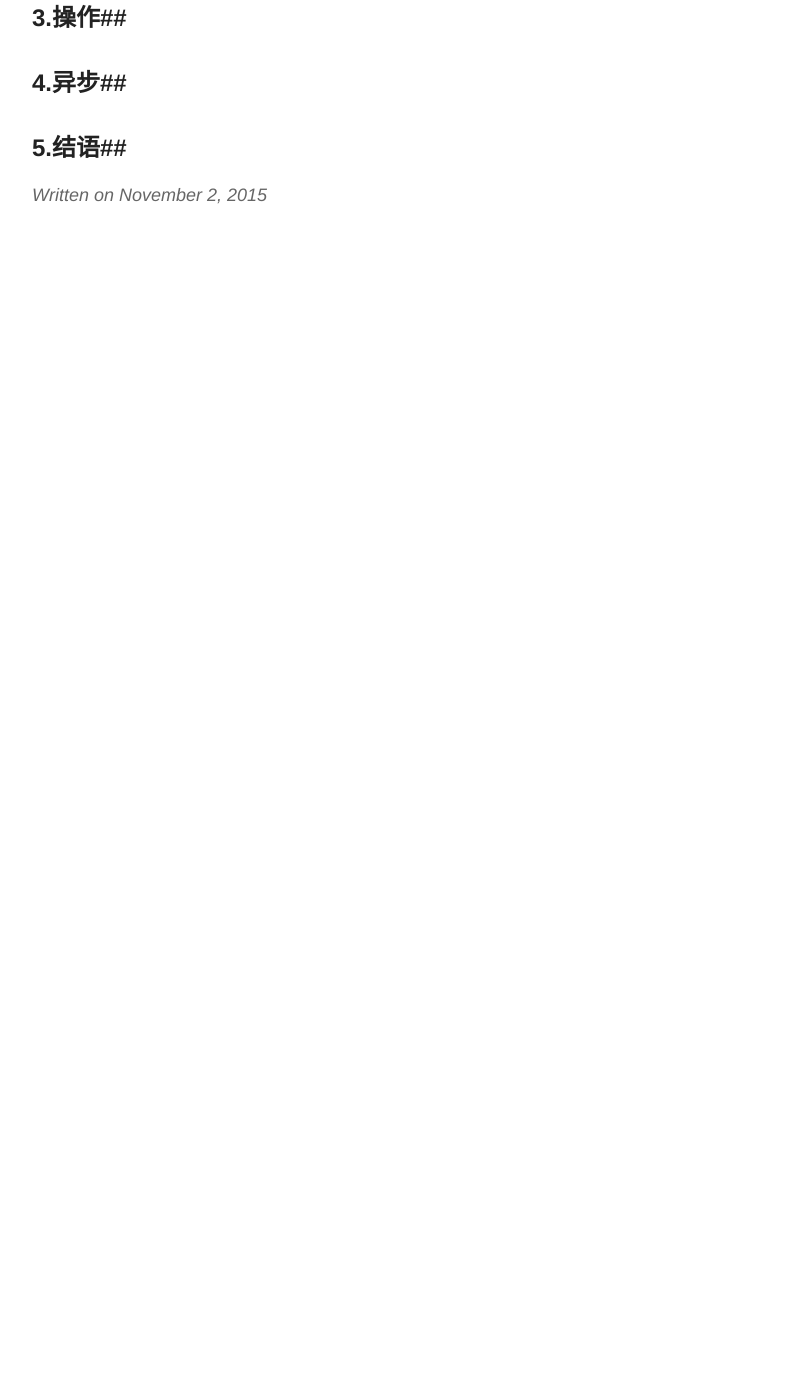
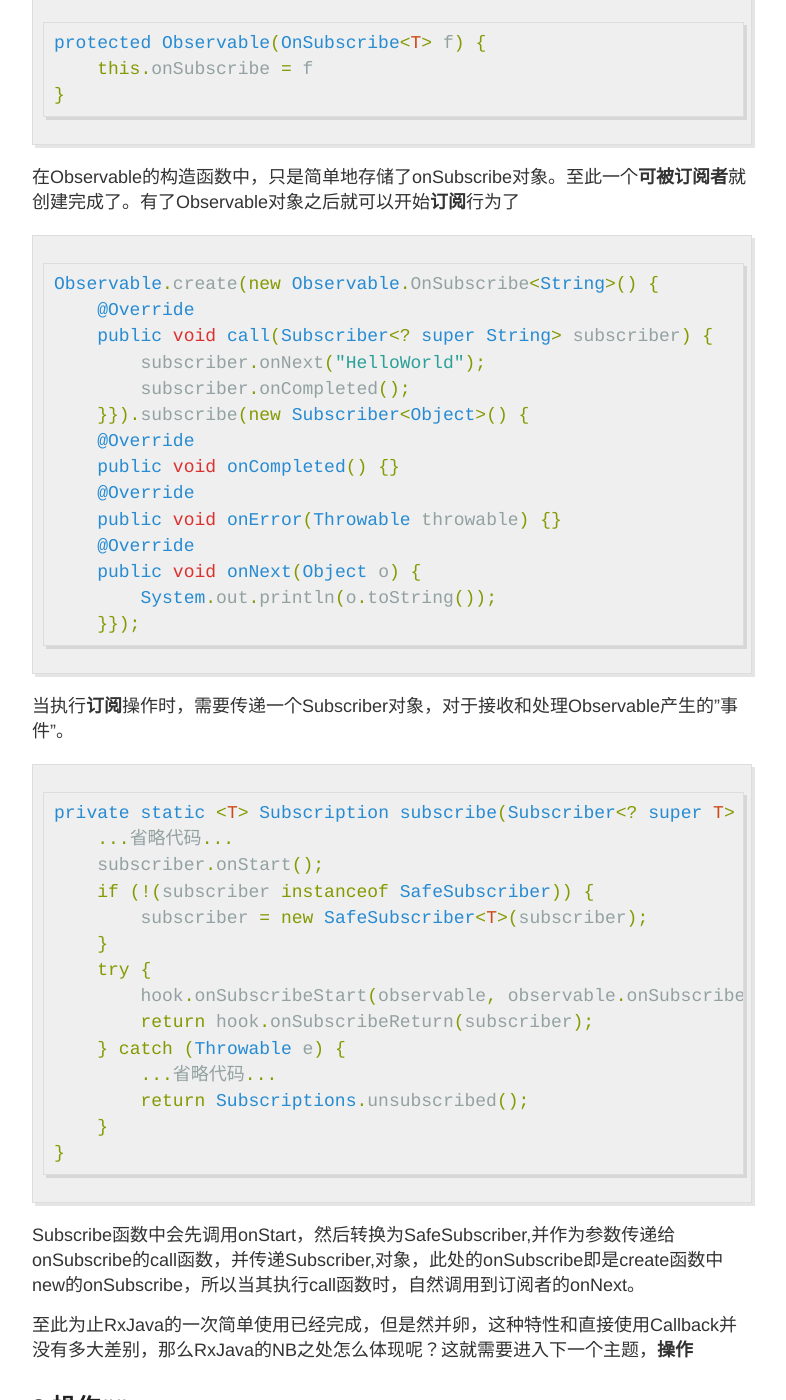
Before and after one commit to fmitachi/fmitachi.github.io, a Jekyll site: the page built from _posts/2015-11-02-RxJava-Note.md, in a window 1280 px wide and 1400 px high, scrolled down 1497 px. Shown: the whole window, without its empty margins (248-1034 px from the left). Built offline with Jekyll 4.4.1, drawn with Linux system fonts in a browser that asks for light colours; Markdown is read by kramdown in place of the engine named in the settings; before the commit the page ends 1706 px from its top, so only the background shows below that.

Commit message:
add some content

````diff
--- a/_posts/2015-11-02-RxJava-Note.md
+++ b/_posts/2015-11-02-RxJava-Note.md
@@ -43,9 +43,57 @@ public final static <T> Observable<T> create(OnSubscribe<T> f) {
 
 create方法接受一个OnSubscribe类型的参数，顾名思义该参数表示当**订阅**行为发生时执行的操作，返回一个Observable对象。
 
-*hook*:用于对**被订阅者**的生命周期进行拦截处理，默认hook不进行任何处理，代码详见RxJavaObservableExecutionHookDefault.java
+*hook:用于对**被订阅者**的生命周期进行拦截处理，默认hook不进行任何处理，代码详见RxJavaObservableExecutionHookDefault.java*
 
 继续看Observable的构造函数
+
+```java
+protected Observable(OnSubscribe<T> f) {
+    this.onSubscribe = f
+}
+```
+
+在Observable的构造函数中，只是简单地存储了onSubscribe对象。至此一个**可被订阅者**就创建完成了。有了Observable对象之后就可以开始**订阅**行为了
+
+```java
+Observable.create(new Observable.OnSubscribe<String>() {
+    @Override
+    public void call(Subscriber<? super String> subscriber) {
+        subscriber.onNext("HelloWorld");
+        subscriber.onCompleted();
+    }}).subscribe(new Subscriber<Object>() {
+    @Override
+    public void onCompleted() {}
+    @Override
+    public void onError(Throwable throwable) {}
+    @Override
+    public void onNext(Object o) {
+        System.out.println(o.toString());
+    }});
+```
+
+当执行**订阅**操作时，需要传递一个Subscriber对象，对于接收和处理Observable产生的"事件"。
+
+```java
+private static <T> Subscription subscribe(Subscriber<? super T> subscriber, Observable<T> observable) {
+    ...省略代码...
+    subscriber.onStart();
+    if (!(subscriber instanceof SafeSubscriber)) {
+        subscriber = new SafeSubscriber<T>(subscriber);
+    }
+    try {
+        hook.onSubscribeStart(observable, observable.onSubscribe).call(subscriber);
+        return hook.onSubscribeReturn(subscriber);
+    } catch (Throwable e) {
+        ...省略代码...
+        return Subscriptions.unsubscribed();
+    }
+}
+```
+
+Subscribe函数中会先调用onStart，然后转换为SafeSubscriber,并作为参数传递给onSubscribe的call函数，并传递Subscriber,对象，此处的onSubscribe即是create函数中new的onSubscribe，所以当其执行call函数时，自然调用到订阅者的onNext。
+
+至此为止RxJava的一次简单使用已经完成，但是然并卵，这种特性和直接使用Callback并没有多大差别，那么RxJava的NB之处怎么体现呢？这就需要进入下一个主题，**操作**
 
 ##3.操作##
 
````
